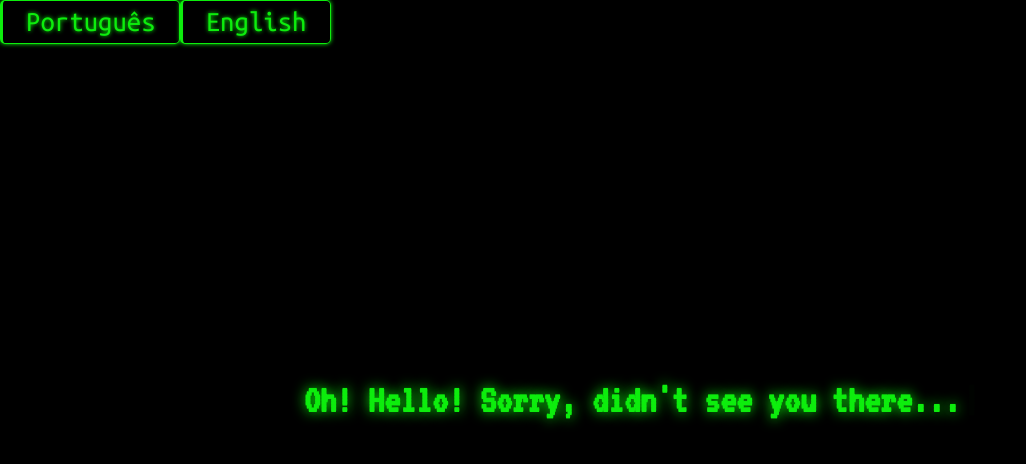
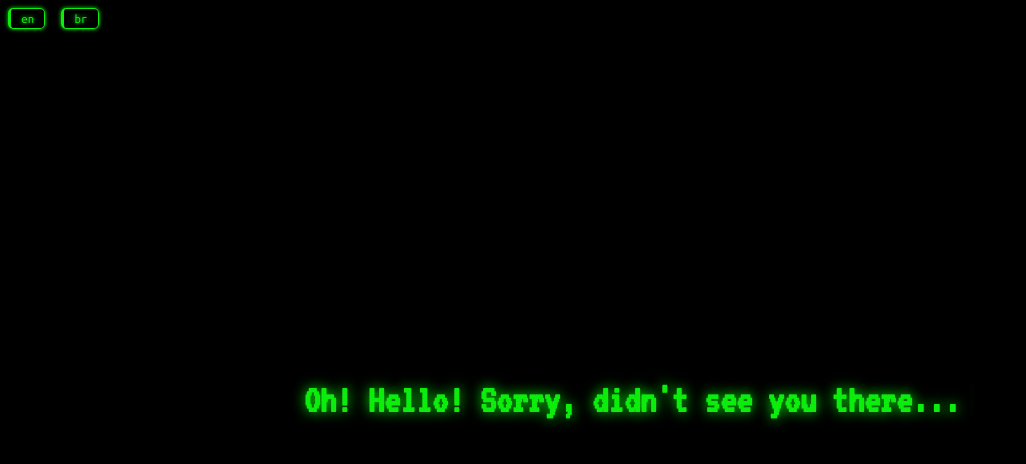
Before and after one commit to pdLeal/portfolioVwn, a React (Vite) app: page / in a window 1280 px wide. Shown: the top 464 px of the page, without its empty margins (0-1026 px from the left). Built offline with nearby package versions, Linux system fonts and the light colour scheme.

Commit message:
LanguageSelector works fine

```diff
--- a/src/Global_Style.jsx
+++ b/src/Global_Style.jsx
@@ -28,7 +28,8 @@ const Global_Style = createGlobalStyle`
         --kvn-font: "VT323", monospace;
         --bg-color: #000;
         --primary-color: #0ded0d;
-        --hover-color: #a2eea2;
+        --redish: red;
+        --hover-color: #b4f7b4;
         --active-color: #2b6a2b;
         --typeSpeed: 5s;
         --delay: 1s;
--- a/src/components/hello/Hello.jsx
+++ b/src/components/hello/Hello.jsx
@@ -1,4 +1,4 @@
-import React from 'react';
+import React, { useState } from 'react';
 import * as S from './Hello_Style';
 import { useNavigate } from 'react-router-dom';
 import TypeEfct from '../TypeEfct.jsx';
@@ -23,11 +23,13 @@ function Hello() {
 
     const { line1, line2 } = t("helloFromKVN");
 
+    const [key, setKey] = useState(true);
+
 
     return (
         <>
-            <LanguageSelector/>
-            <S.Container>
+            <LanguageSelector test={setKey} />
+            <S.Container key={key}>
                 {(canSkip || showWeakBtn) && <S.SkipBtn onClick={handleClick}>{t('skipBtn')} {`>>>`}</S.SkipBtn>}
 
                 <S.H3>
--- a/src/components/languageSelector/LanguageSelector.jsx
+++ b/src/components/languageSelector/LanguageSelector.jsx
@@ -1,24 +1,25 @@
 import React from 'react';
 import * as S from './LanguageSelector_Style';
-import { Button } from "../hello/Hello_Style";
 import { useTranslation } from 'react-i18next';
 
-function LanguageSelector() {
-    const {i18n} = useTranslation();
-    const changeLanguage = (e) => {
-        const lng = e.target.dataset.lang;
-
-        i18n.changeLanguage(lng);
-    }
+function LanguageSelector({test}) {
+    const { i18n } = useTranslation();
+    const languages = ['en', 'br'];
 
     return (
         <S.Container>
-            <Button data-lang={'br'} onClick={e => {
-                changeLanguage(e);
-            }}>Português</Button>
-            <Button data-lang={'en'} onClick={e => {
-                changeLanguage(e);
-            }}>English</Button>
+            {
+                languages.map(lang => {
+                    return <S.Btn
+                        className={lang === i18n.language ? 'selected' : ''}
+                        key={lang}
+                        onClick={() => {
+                            i18n.changeLanguage(lang);
+                            test(prev => !prev)
+                        }}
+                    >{lang}</S.Btn>
+                })
+            }
         </S.Container>
     )
 }
--- a/src/components/languageSelector/LanguageSelector_Style.jsx
+++ b/src/components/languageSelector/LanguageSelector_Style.jsx
@@ -1,12 +1,26 @@
 import styled from "styled-components";
+import { Button } from "../hello/Hello_Style";
 
 
 export const Container = styled.div`
+    padding: 8px;
     display: flex;
     justify-content: space-around;
     align-items: center;
+    gap: 16px;
     background-color: var(--bg-color);
     position: fixed;
     top: 0;
     z-index:1;
+
+        .selected {
+                color: var(--redish);
+                text-shadow: 0px 0px 4px var(--redish);
+                box-shadow:  0px 0px 4px var(--redish);
+                border-color: var(--redish);
+            }
 `;
+
+export const Btn = styled(Button)`
+    font-size: clamp(0.5rem, 2vw + 0.3rem, .8rem);
+`;
--- a/src/components/puzzle/Puzzle.jsx
+++ b/src/components/puzzle/Puzzle.jsx
@@ -34,6 +34,7 @@ function Puzzle({
     setProjectUrl(data[randomNumber].pageUrl); // Garante que o btn peek project abra a página correta
 
     const shuffled = fisherYatesShuffle(slots);
+    console.log(shuffled)
     shuffled.pop();
     shuffled.push('');
 
--- a/src/hooks/hello/useUpdateBtnPosition.jsx
+++ b/src/hooks/hello/useUpdateBtnPosition.jsx
@@ -16,7 +16,7 @@ function useUpdateBtnPosition() {
 
     const handleMouseMove = (e) => {
         try {
-            checkCooldown(lastMoved, setLastMoved, 400);
+            checkCooldown(lastMoved, setLastMoved, 350);
             // Ensures the button doesn't "run away" too quickly, making it easier for users to click.
         } catch (error) {
             return;
--- a/src/i18n.js
+++ b/src/i18n.js
@@ -22,7 +22,7 @@ i18next.use(LanguageDetector).use(initReactI18next).init({
             translation: {
                 skipBtn: 'Pular',
                 helloFromKVN: {
-                    line1: ['Oh! Olá! Desculpe, não tinha te visto aí...', 'Imagino que esteja aqui para ver o portifólio do Pedro, certo?', 'Mas antes, que tal um jogo?', 'Tudo que você precisa fazer é clicar no botão =)'],
+                    line1: ['Ah! Oi! Desculpe, não tinha te visto aí...', 'Imagino que esteja aqui para ver o portifólio do Pedro, certo?', 'Mas antes, que tal um jogo?', 'Tudo que você precisa fazer é clicar no botão =)'],
                     line2: ['Parece que você está tendo problemas em clicar no botão =S', 'Aqui, um botão que não vai fugir!']
                 },
                 clickBtn: 'Clique Aqui',
--- a/src/main.jsx
+++ b/src/main.jsx
@@ -6,9 +6,9 @@ import './i18n.js';
 
 
 ReactDOM.createRoot(document.getElementById('root')).render(
-  <React.StrictMode>
+  // <React.StrictMode>
     <BrowserRouter>
       <App />
     </BrowserRouter>
-  </React.StrictMode>
+  // </React.StrictMode>
 )
```
